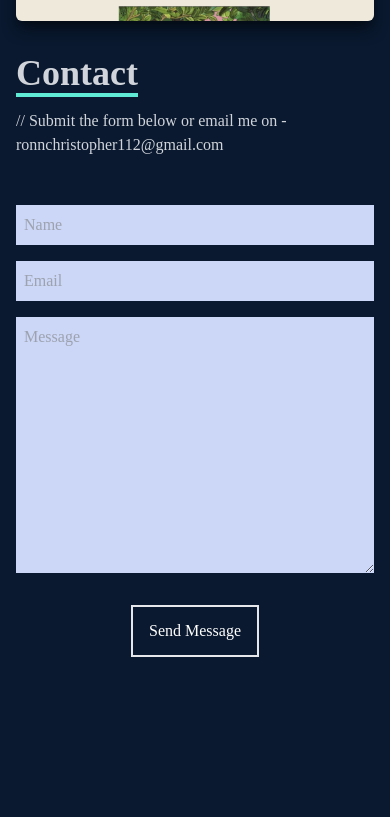
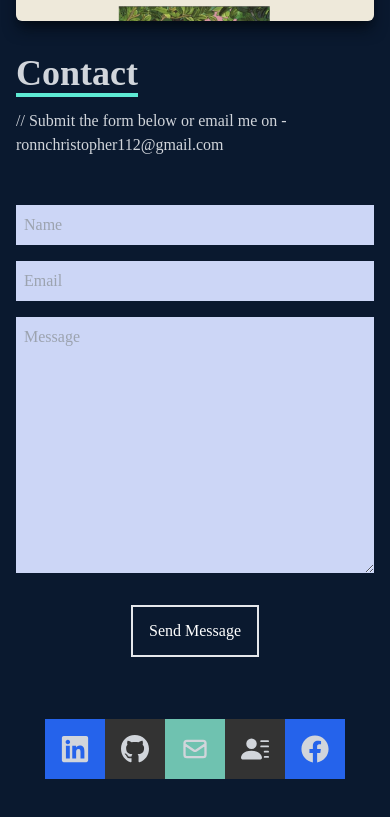
Before and after one commit to Ronn02/Castaneda_Portfolio, a React (Create React App) app: page / in a window 390 px wide. Shown: the part 4041-4858 px from the top of the page. Built offline with nearby package versions, Linux system fonts and the light colour scheme.

Commit message:
Update Contact.jsx

```diff
--- a/src/components/Contact.jsx
+++ b/src/components/Contact.jsx
@@ -1,19 +1,68 @@
-import React from 'react'
+import React from 'react';
+import { FaGithub, FaLinkedin, FaFacebook } from 'react-icons/fa';
+import { HiOutlineMail } from 'react-icons/hi';
+import { BsFillPersonLinesFill } from 'react-icons/bs';
 
 const Contact = () => {
   return (
-    <div name='contact' className='w-full h-screen bg-[#0a192f] flex justify-center p-4'>
+    <div name='contact' className='w-full h-screen bg-[#0a192f] flex  justify-center lg:flex-row  p-4'>
+
       <form method='POST' action="https://getform.io/f/bc82e8fa-3ae2-46fe-a523-41db781b752e" className='flex flex-col max-w-[600px] w-full'>
+
         <div className='pb-8'>
           <p className='text-4xl font-bold inline border-b-4 border-teal-300 text-gray-300'>Contact</p>
+
           <p className='text-gray-300 py-4'>// Submit the form below or email me on - ronnchristopher112@gmail.com</p>
         </div>
+
         <input className='bg-[#ccd6f6] p-2' type="text" placeholder='Name' name='name' />
         <input className='my-4 p-2 bg-[#ccd6f6]' type="email" placeholder='Email' name='email' />
         <textarea className='bg-[#ccd6f6] p-2' name="message"   rows="10" placeholder='Message'></textarea>
       <button className='text-white border-2 hover:bg-teal-600  hover:border-teal-300 px-4 py-3 my-8 mx-auto flex items-center'>Send Message</button>
+        {/*Social Icons */}
+        <div className='lg:hidden flex justify-center'>
+                <ul className='flex flex-row justify-center items-center mt-[30px] mb-[30px]'>
+                    <li className='w-[60px] h-[60px] flex justify-items-center bg-blue-600 '>
+                    <a className='flex justify-between items-center w-full text-gray-300'
+                        href="https://www.linkedin.com/in/ronn-casta%C3%B1eda-821531243/">
+                         <FaLinkedin size={30}/>
+                    </a>
+                    </li>
+
+                    <li className='w-[60px] h-[60px] flex justify-items-center bg-[#333333]'>
+                    <a className='flex justify-between items-center w-full text-gray-300'
+                        href="https://github.com/Ronn02">
+                        <FaGithub size={30}/>
+                    </a>
+                    </li>
+
+                    <li className='w-[60px] h-[60px] flex justify-items-center bg-[#6fc2b0]'>
+                    <a className='flex justify-between items-center w-full text-gray-300'
+                        href="mailto:ronnchristopher112@gmail.com">
+                        <HiOutlineMail size={30}/>
+                    </a>
+                    </li>
+
+                    <li className='w-[60px] h-[60px] flex justify-items-center bg-[#333333]'>
+                    <a className='flex justify-between items-center w-full text-gray-300'
+                        href="https://drive.google.com/drive/folders/1cbz1-iS0m60z_V2HysN0UVEWOZbWldsw?usp=sharing">
+                         <BsFillPersonLinesFill size={30}/>
+                    </a>
+                    </li>
+                    <li className='w-[60px] h-[60px] flex justify-items-center bg-blue-600 '>
+                    <a className='flex justify-between items-center w-full text-gray-300'
+                        href="https://www.facebook.com/ronn.castaneda">
+                       <FaFacebook size={30}/>
+                    </a>
+                    </li>
+                </ul>
+            </div>
       </form>
+
+
+
     </div>
+
   )
 }
 
```
